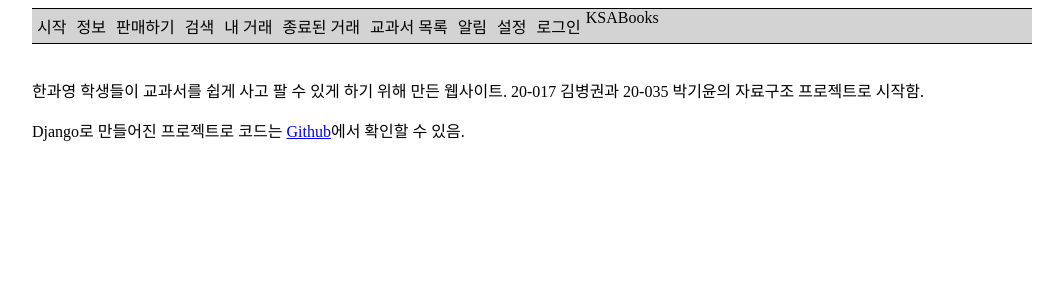
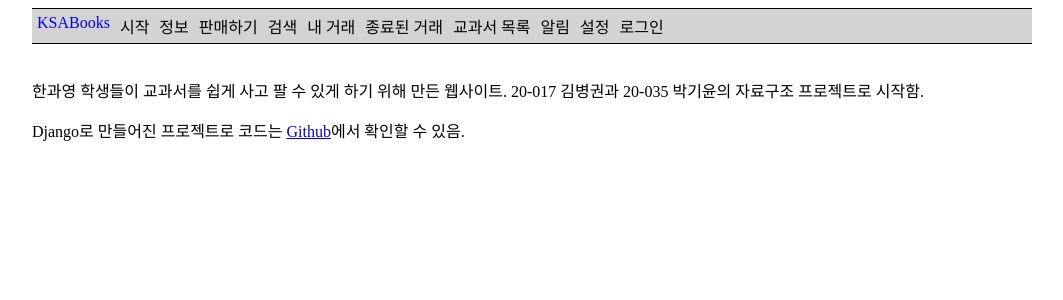
Before and after one commit to parkky/KSA-Books, a Django app: page /about/ in a window 1280 px wide. Shown: the top 300 px of the page, without its empty margins (108-1171 px from the left). Run offline with Django 3.2, Linux system fonts and the light colour scheme.

Commit message:
fixed base design

```diff
--- a/ksa_books_app/templates/base_generic.html
+++ b/ksa_books_app/templates/base_generic.html
@@ -22,7 +22,7 @@
             border-top: 1px solid black;
             border-bottom: 1px solid black;
         }
-        .navigation a {
+        .navigation a, span {
             float: left;
             display: block;
             text-align: center;
@@ -31,6 +31,9 @@
         }
         .navigation a {
             color: black;
+        }
+        .navigation span {
+            color: blue;
         }
         .navigation a:hover {
             background-color: gray;
```
